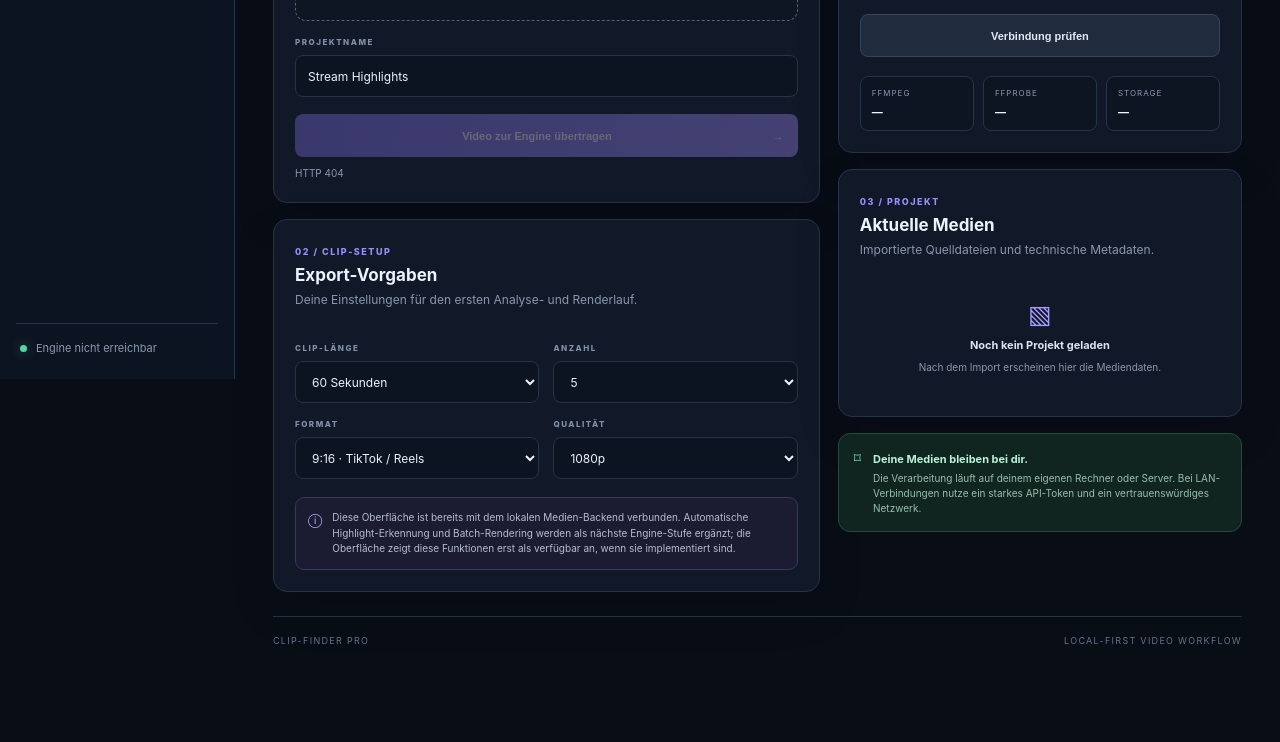
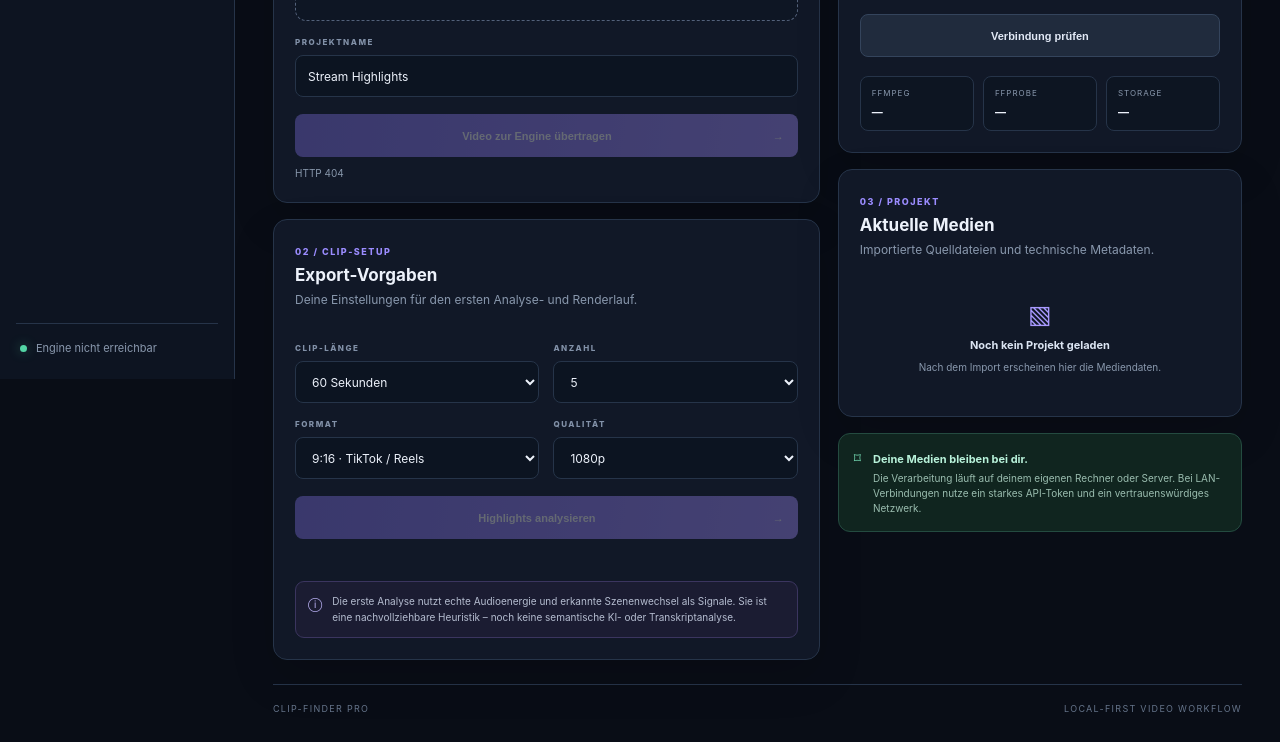
Before and after one commit to KIBruder/northstar-business-os, a website: page clipper-studio.html in a window 1280 px wide. Shown: the part 421-1163 px from the top of the page. Before the commit the page ends 1095 px from the top, so only its background shows below. Drawn offline with Linux system fonts and the light colour scheme; no server answers.

Commit message:
Add Auto Clipper analysis and candidate controls

```diff
--- a/clipper-studio.html
+++ b/clipper-studio.html
@@ -18,7 +18,7 @@
 <button class="primary full" id="importBtn" disabled>Video zur Engine übertragen <span>→</span></button><div class="progress hidden" id="uploadProgress"><span id="progressBar"></span></div><div id="importStatus" class="status" aria-live="polite"></div></section>
 <section class="panel settings"><div class="panel-head"><div><span class="step">02 / CLIP-SETUP</span><h2>Export-Vorgaben</h2><p>Deine Einstellungen für den ersten Analyse- und Renderlauf.</p></div></div>
 <div class="field-grid"><div class="field"><label for="clipLength">CLIP-LÄNGE</label><select id="clipLength"><option value="30">30 Sekunden</option><option value="45">45 Sekunden</option><option value="60" selected>60 Sekunden</option><option value="90">90 Sekunden</option><option value="120">120 Sekunden</option><option value="180">180 Sekunden</option></select></div><div class="field"><label for="clipCount">ANZAHL</label><select id="clipCount"><option>3</option><option selected>5</option><option>10</option><option>15</option><option value="0">Alle Highlights</option></select></div><div class="field"><label for="aspect">FORMAT</label><select id="aspect"><option value="9:16" selected>9:16 · TikTok / Reels</option><option value="16:9">16:9 · YouTube</option><option value="1:1">1:1 · Square</option></select></div><div class="field"><label for="quality">QUALITÄT</label><select id="quality"><option value="720">720p</option><option value="1080" selected>1080p</option></select></div></div>
-<div class="note"><span>ⓘ</span><p>Diese Oberfläche ist bereits mit dem lokalen Medien-Backend verbunden. Automatische Highlight-Erkennung und Batch-Rendering werden als nächste Engine-Stufe ergänzt; die Oberfläche zeigt diese Funktionen erst als verfügbar an, wenn sie implementiert sind.</p></div></section>
+<button class="primary full" id="analyzeBtn" disabled>Highlights analysieren <span>→</span></button><div id="analysisStatus" class="status" aria-live="polite"></div><div class="progress hidden" id="analysisProgress"><span id="analysisBar"></span></div><div id="candidateList" class="candidate-list"></div><div class="note"><span>ⓘ</span><p>Die erste Analyse nutzt echte Audioenergie und erkannte Szenenwechsel als Signale. Sie ist eine nachvollziehbare Heuristik – noch keine semantische KI- oder Transkriptanalyse.</p></div></section>
 </div>
 <div class="column">
 <section class="panel engine"><div class="panel-head"><div><span class="step">SYSTEMSTATUS</span><h2>Local Engine</h2><p>Verbindung zwischen iPhone und Verarbeitungsserver.</p></div><span class="status-badge" id="healthBadge">Prüfung…</span></div>
```
